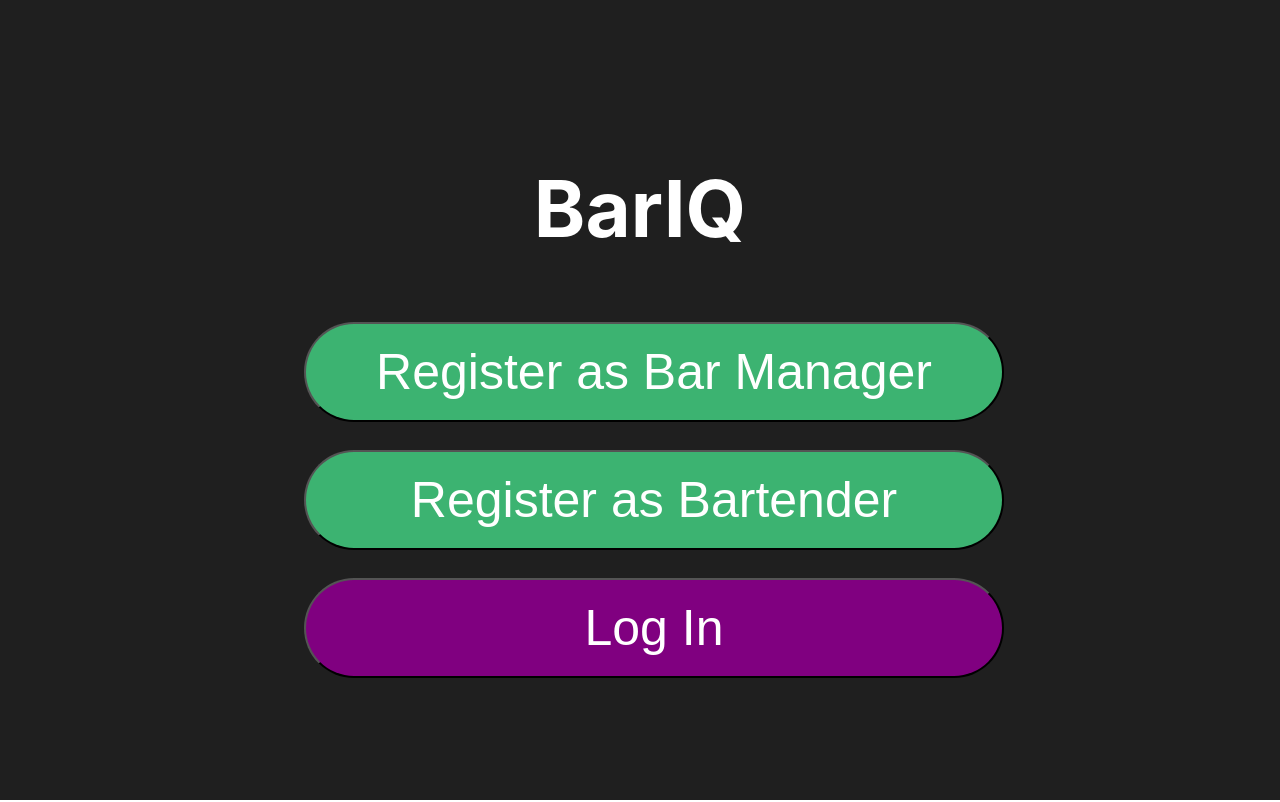
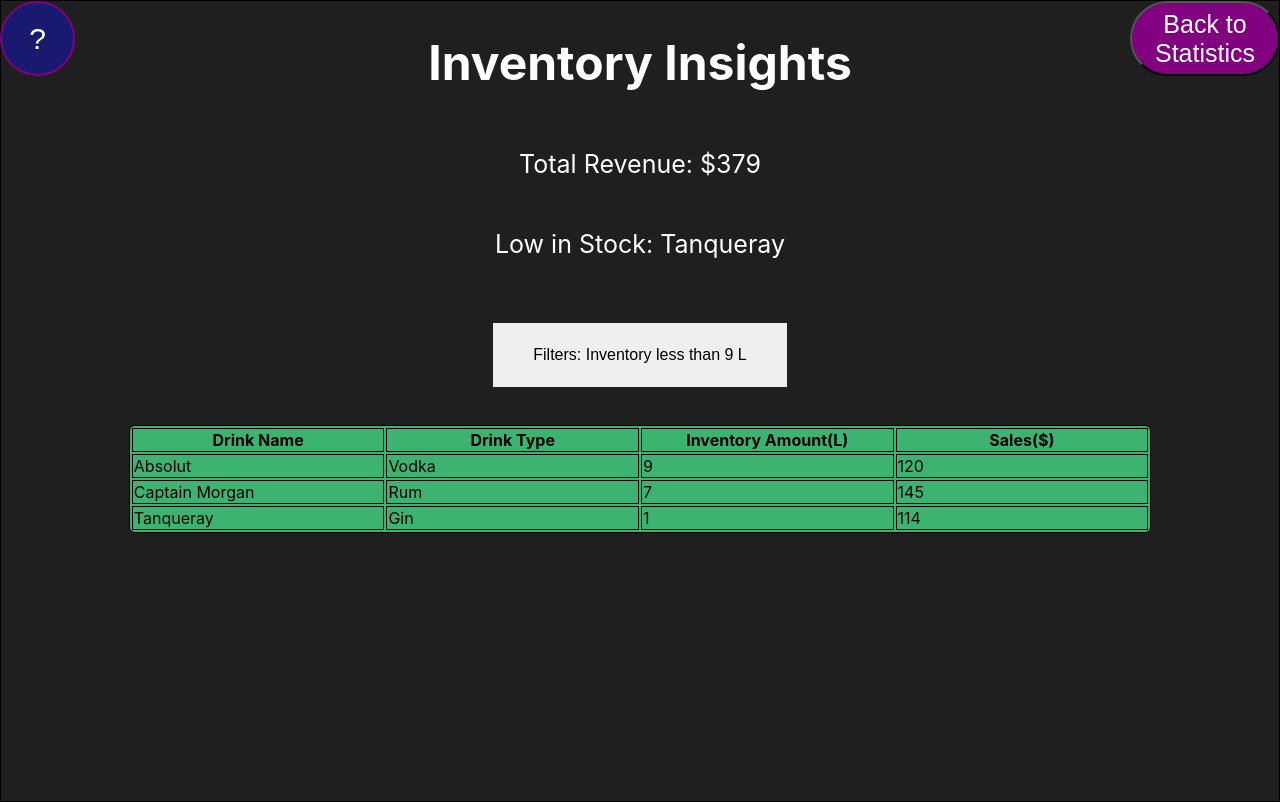
Before and after one commit to AkshayIyer/bar-app, a React (Create React App) app: page /drinks in a window 1280 px wide. Built offline with nearby package versions, Linux system fonts and the light colour scheme.

Commit message:
Added Inventory Insights

```diff
--- a/src/App.css
+++ b/src/App.css
@@ -68,6 +68,16 @@
 }
 
 .Inventory {
+  background-color: #1f1f1f;
+  min-height: 100vh;
+  display: flex;
+  flex-direction: column;
+  align-items: center;
+  border: 1px solid black;
+
+}
+
+.Drinks {
   background-color: #1f1f1f;
   min-height: 100vh;
   display: flex;
--- a/src/App.js
+++ b/src/App.js
@@ -12,6 +12,7 @@
 } from "react-router-dom";
 
 import Inventory  from './Pages/Inventory';
+import Drinks from './Pages/Drinks';
 
 function App() {
   const [userType, setUserType] = React.useState("user");
@@ -36,6 +37,10 @@
       <Route path="/admin">
         <AdminSelect userType = {userType} handleUserType = {handleUserType}/>
       </Route>
+
+      <Route path = "/drinks">
+        <Drinks userType = {userType} handleUserType = {handleUserType}/>
+      </Route>
       <Route path="/">
         <Home userType = {userType} handleUserType = {handleUserType}/>
       </Route>
--- a/src/Pages/AdminSelect.js
+++ b/src/Pages/AdminSelect.js
@@ -12,7 +12,10 @@
                     <Link to = "/inventory">
                         <Button className = "button managerButton">Bartender Insights</Button>
                     </Link>
-                    <Button className = "button managerButton">Inventory Insights</Button>
+
+                    <Link to = "/drinks">
+                        <Button className = "button managerButton">Inventory Insights</Button>
+                    </Link>
                 </div>
             </header>
         </div>
--- /dev/null
+++ b/src/Pages/Drinks.js
@@ -0,0 +1,61 @@
+
+import ReactDOM from 'react-dom';
+import React, {useState, useEffect} from "react";
+import Table from 'react-bootstrap/Table'
+import { Button } from 'reactstrap';
+import { Link } from 'react-router-dom'
+export default function Inventory(props) {
+    return(
+        <div className="Drinks">
+        <Button className = "HelpButton"> ? </Button>
+        <Link to = "/admin">
+            <Button className = "BackAdminButton">Back to Statistics</Button>
+        </Link>
+        <h1 class = "Table_Text"> Inventory Insights </h1>
+        <p class = "Pouring_Targets"> Total Revenue: $379</p>
+        <p class = "Overpouring_Average"> Low in Stock: Tanqueray</p>
+        <Button className = "filterButton">Filters: Inventory less than 9 L</Button>
+        <Table className = "Table-header">
+        <colgroup>
+          <col class = "green"/>
+        </colgroup>
+        <thead>
+            <tr>
+            <th>Drink Name</th>
+            <th>Drink Type</th>
+            <th>Inventory Amount(L) </th>
+            <th>Sales($)</th>
+            </tr>
+        </thead>
+        <tbody>
+            <tr>
+            <td>Absolut</td>
+            <td>Vodka</td>
+            <td>9</td>
+            <td>120</td>
+            </tr>
+
+
+            <tr>
+            <td>Captain Morgan</td>
+            <td>Rum</td>
+            <td>7</td>
+            <td>145</td>
+            </tr>
+
+            <tr>
+            <td>Tanqueray</td>
+            <td>Gin</td>
+            <td>1</td>
+            <td>114</td>
+            </tr>
+
+
+
+
+        </tbody>
+        </Table>
+
+        </div>
+    )
+}
```
